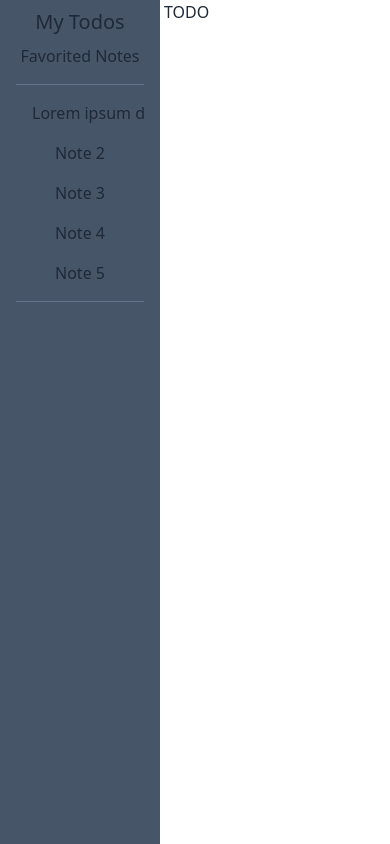
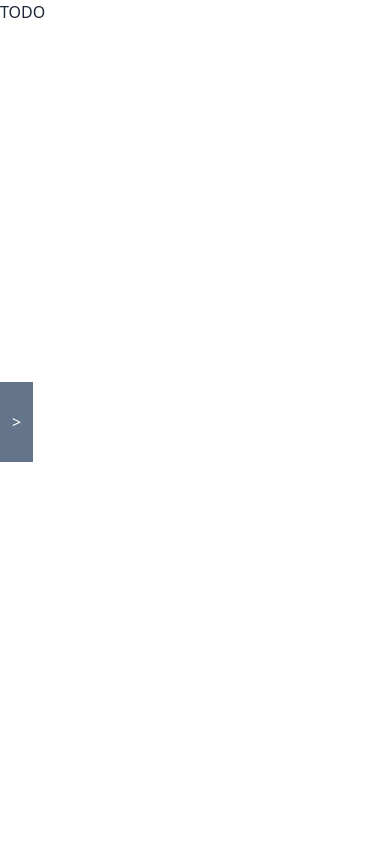
Before and after one commit to mdubelbeis/multi-tool-v2, a Next.js app: page /todos in a window 390 px wide. Built offline with nearby package versions, Linux system fonts and the light colour scheme.

Commit message:
styled mobile nav

```diff
--- a/pages/todos/index.tsx
+++ b/pages/todos/index.tsx
@@ -1,7 +1,7 @@
 const TodosHomePage = () => {
   return (
-    <div className="relative h-screen w-screen flex gap-1">
-      <aside className="relative h-full w-40 bg-slate-600 text-center">
+    <div className="relative top-0 bottom-0 -left-40 h-screen w-screen flex">
+      <aside className="h-full w-40 bg-slate-600 text-center">
         <h1 className="text-xl p-2">My Todos</h1>
         <div>Favorited Notes</div>
 
@@ -11,13 +11,16 @@ const TodosHomePage = () => {
               Lorem ipsum dolor sit amet consectetur adipisicing elit.
               Voluptatem, facilis?
             </li>
-            <li>Note 2</li>
-            <li>Note 3</li>
-            <li>Note 4</li>
-            <li>Note 5</li>
+            <li>Lorem amet consectir</li>
+            <li>ispusum odispe odipie gite</li>
+            <li>itufe e</li>
+            <li>piesrt tirst t</li>
           </ul>
         </div>
       </aside>
+      <div className="fixed left-0 top-[50%] -translate-y-[50%] flex items-center h-20 bg-slate-500 p-3 ">
+        <span className="place-self-center text-white">{">"}</span>
+      </div>
       <main className="h-full w-full">TODO</main>
     </div>
   );
```
